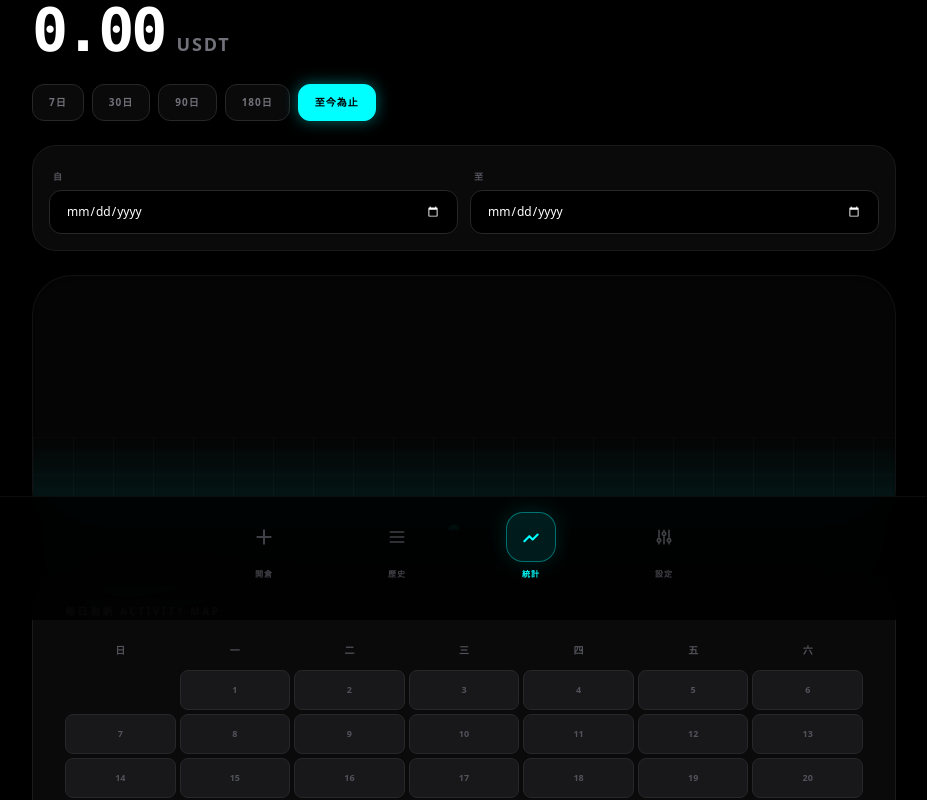
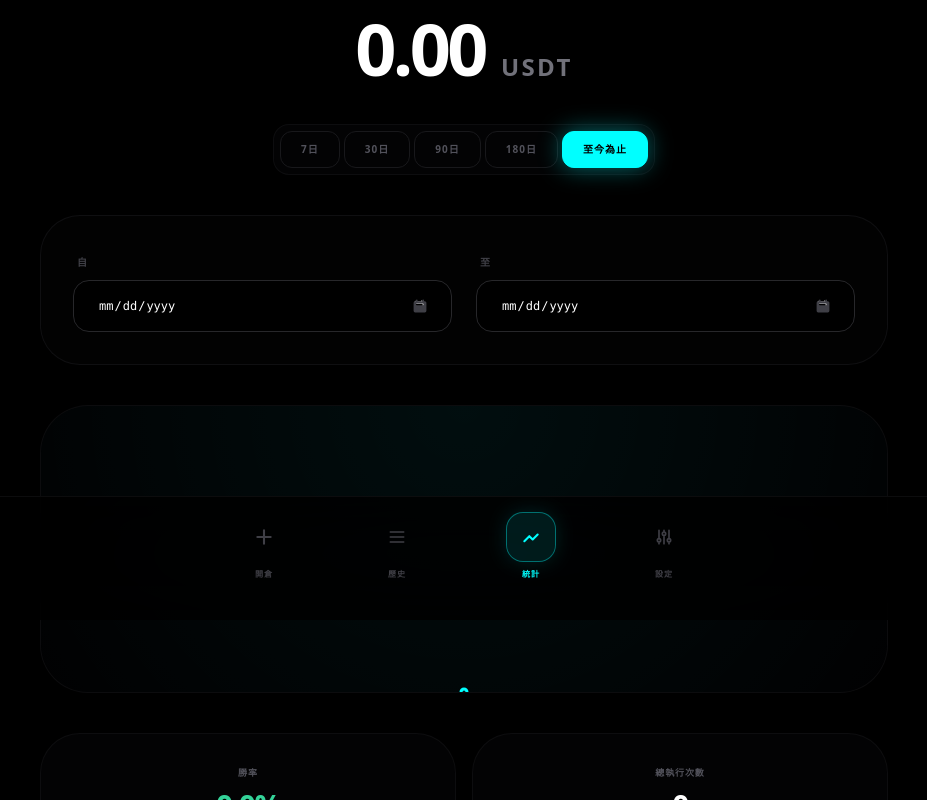
Before and after one commit to mingheng0810/CryptoJournalPRO, a React (Vite) app: page / in a window 1280 px wide. Shown: the part 180-980 px from the top of the page, without its empty margins (176-1103 px from the left). Built offline with nearby package versions, Linux system fonts and the light colour scheme.

Commit message:
Refactor Statistics component for clarity and efficiency

```diff
--- a/components/Statistics.tsx
+++ b/components/Statistics.tsx
@@ -1,6 +1,6 @@
 
 import React, { useMemo, useState } from 'react';
-import { AreaChart, Area, XAxis, YAxis, Tooltip, ResponsiveContainer } from 'recharts';
+import { AreaChart, Area, ResponsiveContainer, YAxis, XAxis, Tooltip } from 'recharts';
 import { Trade, Language, Account } from '../types';
 import { THEME_COLORS, TRANSLATIONS, INITIAL_ACCOUNTS } from '../constants';
 
@@ -12,23 +12,21 @@ interface StatisticsProps {
 const Statistics: React.FC<StatisticsProps> = ({ trades, lang }) => {
   const t = TRANSLATIONS[lang];
   const [showValue, setShowValue] = useState(true);
-
-  // Date range states
   const [fromDate, setFromDate] = useState<string>('');
   const [toDate, setToDate] = useState<string>('');
   const [activeQuickRange, setActiveQuickRange] = useState<string>('All');
 
-  const { stats, equityCurve, dailyPnl, fullPeriodBalance } = useMemo(() => {
+  const { stats, equityCurve, fullPeriodBalance } = useMemo(() => {
     const storedAccs = localStorage.getItem('crypto_journal_accounts_v4');
     const account: Account = storedAccs ? JSON.parse(storedAccs)[0] : INITIAL_ACCOUNTS[0];
     const initialBalance = account?.initialBalance || 0;
 
     const sortedTrades = [...trades].sort((a, b) => new Date(a.timestamp).getTime() - new Date(b.timestamp).getTime());
 
-    let totalRealizedBalance = initialBalance;
+    let totalRealizedPnl = 0;
     sortedTrades.forEach(trade => {
       if (trade.status === 'Closed') {
-        totalRealizedBalance += trade.pnlAmount;
+        totalRealizedPnl += trade.pnlAmount;
       }
     });
 
@@ -39,34 +37,12 @@ const Statistics: React.FC<StatisticsProps> = ({ trades, lang }) => {
       return true;
     });
 
-    let rangeStartBalance = initialBalance;
-    if (fromDate) {
-      sortedTrades.forEach(trade => {
-        const tradeDate = new Date(trade.timestamp).toISOString().split('T')[0];
-        if (tradeDate < fromDate && trade.status === 'Closed') {
-          rangeStartBalance += trade.pnlAmount;
-        }
-      });
-    }
-
-    let currentCurveBalance = rangeStartBalance;
-    const curve = [{ date: 'Start', value: rangeStartBalance }];
-
+    let currentCurveBalance = initialBalance;
+    const curve = [{ date: 'Start', value: initialBalance }];
     filteredTrades.forEach(trade => {
       if (trade.status === 'Closed') {
         currentCurveBalance += trade.pnlAmount;
-        curve.push({
-          date: new Date(trade.timestamp).toLocaleDateString(),
-          value: currentCurveBalance
-        });
-      }
-    });
-
-    const dailyMap = new Map<string, number>();
-    filteredTrades.forEach(trade => {
-      if (trade.status === 'Closed') {
-        const day = new Date(trade.timestamp).toISOString().split('T')[0];
-        dailyMap.set(day, (dailyMap.get(day) || 0) + trade.pnlAmount);
+        curve.push({ date: new Date(trade.timestamp).toLocaleDateString(), value: currentCurveBalance });
       }
     });
 
@@ -76,10 +52,9 @@ const Statistics: React.FC<StatisticsProps> = ({ trades, lang }) => {
       : 0;
 
     return {
-      stats: { winRate, total: filteredTrades.length, balance: totalRealizedBalance },
+      stats: { winRate, total: filteredTrades.length },
       equityCurve: curve,
-      dailyPnl: dailyMap,
-      fullPeriodBalance: totalRealizedBalance
+      fullPeriodBalance: initialBalance + totalRealizedPnl
     };
   }, [trades, fromDate, toDate]);
 
@@ -96,42 +71,13 @@ const Statistics: React.FC<StatisticsProps> = ({ trades, lang }) => {
     }
   };
 
-  const renderCalendar = () => {
-    const now = new Date();
-    const year = now.getFullYear();
-    const month = now.getMonth();
-    const daysInMonth = new Date(year, month + 1, 0).getDate();
-    const firstDay = new Date(year, month, 1).getDay();
-
-    const cells = [];
-    for (let i = 0; i < firstDay; i++) cells.push(<div key={`empty-${i}`} className="h-10"></div>);
-    for (let day = 1; day <= daysInMonth; day++) {
-      const dateStr = `${year}-${String(month + 1).padStart(2, '0')}-${String(day).padStart(2, '0')}`;
-      const pnl = dailyPnl.get(dateStr) || 0;
-      cells.push(
-        <div key={day} className={`h-10 flex flex-col items-center justify-center rounded-lg text-[9px] font-bold border transition-all ${pnl > 0 ? 'bg-emerald-500/10 border-emerald-500/40 text-emerald-400' : pnl < 0 ? 'bg-red-500/10 border-red-500/40 text-red-400' : 'bg-zinc-900 border-zinc-800 text-zinc-600'}`}>
-          {day}
-          {pnl !== 0 && <span className="mt-0.5 scale-90">{pnl > 0 ? '+' : ''}{pnl.toFixed(0)}</span>}
-        </div>
-      );
-    }
-
   return (
-      <div className="grid grid-cols-7 gap-1">
-        {['日', '一', '二', '三', '四', '五', '六'].map(d => <div key={d} className="text-center text-[10px] text-zinc-600 font-black mb-2">{d}</div>)}
-        {cells}
-      </div>
-    );
-  };
-
-  return (
-    <div className="px-4 py-6 space-y-10 max-w-4xl mx-auto pb-32 animate-in fade-in duration-700">
-      <section className="space-y-6">
-        <div className="flex flex-col md:flex-row justify-between items-start md:items-end gap-6">
-           <div className="animate-in slide-in-from-left-4">
-              <div className="text-zinc-500 text-[10px] font-black uppercase tracking-[0.25em] flex items-center gap-2">
-                {t.totalAsset} (Realized)
-                <button onClick={() => setShowValue(!showValue)} className="hover:text-[#00FFFF] transition-colors p-1">
+    <div className="px-6 py-8 space-y-10 max-w-4xl mx-auto pb-40 animate-in fade-in duration-700">
+      {/* Total Asset Valuation - Exact match to Screenshot */}
+      <section className="text-center space-y-6">
+        <div className="flex items-center justify-center gap-2 text-zinc-500 text-[10px] font-black uppercase tracking-[0.2em]">
+          <span>總資產估值 (REALIZED)</span>
+          <button onClick={() => setShowValue(!showValue)} className="hover:text-[#00FFFF] transition-colors">
             {showValue ? (
               <svg className="w-4 h-4" fill="none" stroke="currentColor" viewBox="0 0 24 24"><path strokeLinecap="round" strokeLinejoin="round" strokeWidth={2} d="M15 12a3 3 0 11-6 0 3 3 0 016 0z"/><path strokeLinecap="round" strokeLinejoin="round" strokeWidth={2} d="M2.458 12C3.732 7.943 7.523 5 12 5c4.478 0 8.268 2.943 9.542 7-1.274 4.057-5.064 7-9.542 7-4.477 0-8.268-2.943-9.542-7z"/></svg>
             ) : (
@@ -139,102 +85,84 @@ const Statistics: React.FC<StatisticsProps> = ({ trades, lang }) => {
             )}
           </button>
         </div>
-              <div className="flex items-baseline gap-3 mt-3">
-                <span className="text-5xl md:text-6xl font-black font-mono tracking-tighter transition-all">
+        <div className="flex items-baseline justify-center gap-4">
+          <span className="text-7xl font-[900] font-sans tracking-tighter">
             {showValue ? fullPeriodBalance.toFixed(2) : '••••••'}
           </span>
-                <span className="text-zinc-500 text-lg font-black tracking-widest uppercase">USDT</span>
+          <span className="text-zinc-500 text-2xl font-black tracking-widest uppercase">USDT</span>
         </div>
-           </div>
-        </div>
+      </section>
 
-        <div className="flex flex-wrap gap-2 animate-in fade-in slide-in-from-right-2">
+      {/* Quick Range Selector - Exact style from Screenshot */}
+      <section className="flex justify-center bg-zinc-950/40 p-1.5 rounded-2xl border border-zinc-900/50 w-fit mx-auto gap-1">
          {[
            { label: '7日', val: 7 },
            { label: '30日', val: 30 },
            { label: '90日', val: 90 },
            { label: '180日', val: 180 },
-             { label: t.allTime, val: 'All' }
+           { label: '至今為止', val: 'All' }
          ].map(q => (
            <button
               key={q.label}
               onClick={() => handleQuickRange(q.val as any)}
-                className={`px-4 py-2.5 rounded-xl text-[10px] font-black uppercase tracking-widest border transition-all ${activeQuickRange === q.val.toString() ? 'bg-[#00FFFF] text-black border-[#00FFFF] shadow-[0_0_15px_rgba(0,255,255,0.4)]' : 'bg-[#0A0A0A] text-zinc-500 border-zinc-800 hover:border-zinc-700'}`}
+              className={`px-5 py-2.5 rounded-xl text-[10px] font-black uppercase tracking-widest border transition-all duration-300 ${activeQuickRange === q.val.toString() ? 'bg-[#00FFFF] text-black border-[#00FFFF] shadow-[0_0_25px_rgba(0,255,255,0.4)]' : 'bg-transparent text-zinc-600 border-zinc-900 hover:border-zinc-800'}`}
            >
              {q.label}
            </button>
          ))}
-        </div>
+      </section>
 
-        {/* Custom Date Range Picker - Adjusted for mobile grid */}
-        <div className="grid grid-cols-1 sm:grid-cols-2 gap-3 p-4 bg-[#0A0A0A] border border-[#1A1A1A] rounded-3xl animate-in fade-in duration-1000 overflow-hidden">
-           <div className="space-y-1">
-              <label className="text-[9px] font-black text-zinc-600 uppercase tracking-widest px-1">{t.fromDate}</label>
-              <input
-                type="date"
-                value={fromDate}
-                onChange={e => { setFromDate(e.target.value); setActiveQuickRange('Custom'); }}
-                className="w-full bg-black border border-zinc-800 rounded-xl px-4 py-3 text-xs text-white outline-none focus:border-[#00FFFF] appearance-none"
-                style={{ colorScheme: 'dark' }}
-              />
-           </div>
-           <div className="space-y-1">
-              <label className="text-[9px] font-black text-zinc-600 uppercase tracking-widest px-1">{t.toDate}</label>
-              <input
-                type="date"
-                value={toDate}
-                onChange={e => { setToDate(e.target.value); setActiveQuickRange('Custom'); }}
-                className="w-full bg-black border border-zinc-800 rounded-xl px-4 py-3 text-xs text-white outline-none focus:border-[#00FFFF] appearance-none"
-                style={{ colorScheme: 'dark' }}
-              />
+      {/* Date Range Picker - Exact match to Screenshot */}
+      <section className="bg-zinc-900/10 border border-zinc-900/60 rounded-[2.5rem] p-8 grid grid-cols-1 md:grid-cols-2 gap-6">
+         <div className="space-y-2">
+            <label className="text-[10px] font-black text-zinc-700 uppercase tracking-widest ml-1">自</label>
+            <div className="relative group">
+              <input type="date" value={fromDate} onChange={e => {setFromDate(e.target.value); setActiveQuickRange('Custom');}} className="w-full bg-black border border-zinc-800 rounded-2xl px-6 py-4 text-xs font-mono text-white outline-none focus:border-[#00FFFF]/30 transition-all appearance-none" style={{ colorScheme: 'dark' }} />
+              <div className="absolute right-6 top-1/2 -translate-y-1/2 pointer-events-none text-zinc-700 group-focus-within:text-[#00FFFF]">
+                <svg className="w-4 h-4" fill="currentColor" viewBox="0 0 20 20"><path fillRule="evenodd" d="M6 2a1 1 0 00-1 1v1H4a2 2 0 00-2 2v10a2 2 0 002 2h12a2 2 0 002-2V6a2 2 0 00-2-2h-1V3a1 1 0 10-2 0v1H7V3a1 1 0 00-1-1zm0 5a1 1 0 000 2h8a1 1 0 100-2H6z" clipRule="evenodd"/></svg>
               </div>
             </div>
-
-        <div className="h-64 relative overflow-hidden rounded-[2.5rem] border border-white/5 bg-[#050505] shadow-inner">
-          <div className="absolute inset-x-0 bottom-0 h-24 bg-gradient-to-t from-[#00FFFF]/10 to-transparent pointer-events-none" style={{ perspective: '200px', transform: 'rotateX(20deg)' }}>
-            <div className="w-full h-full" style={{ backgroundSize: '40px 40px', backgroundImage: 'linear-gradient(to right, #ffffff05 1px, transparent 1px), linear-gradient(to bottom, #ffffff05 1px, transparent 1px)' }}></div>
          </div>
-          <ResponsiveContainer width="100%" height="100%">
-            <AreaChart data={equityCurve} margin={{ top: 20, right: 0, left: -20, bottom: 0 }}>
-              <defs>
-                <linearGradient id="glow" x1="0" y1="0" x2="0" y2="1">
-                  <stop offset="5%" stopColor={THEME_COLORS.cyan} stopOpacity={0.4}/>
-                  <stop offset="95%" stopColor={THEME_COLORS.cyan} stopOpacity={0}/>
-                </linearGradient>
-              </defs>
-              <Area
-                type="monotone"
-                dataKey="value"
-                stroke={THEME_COLORS.cyan}
-                strokeWidth={5}
-                fill="url(#glow)"
-                animationDuration={2500}
-                isAnimationActive={true}
-              />
-            </AreaChart>
-          </ResponsiveContainer>
+         <div className="space-y-2">
+            <label className="text-[10px] font-black text-zinc-700 uppercase tracking-widest ml-1">至</label>
+            <div className="relative group">
+              <input type="date" value={toDate} onChange={e => {setToDate(e.target.value); setActiveQuickRange('Custom');}} className="w-full bg-black border border-zinc-800 rounded-2xl px-6 py-4 text-xs font-mono text-white outline-none focus:border-[#00FFFF]/30 transition-all appearance-none" style={{ colorScheme: 'dark' }} />
+              <div className="absolute right-6 top-1/2 -translate-y-1/2 pointer-events-none text-zinc-700 group-focus-within:text-[#00FFFF]">
+                <svg className="w-4 h-4" fill="currentColor" viewBox="0 0 20 20"><path fillRule="evenodd" d="M6 2a1 1 0 00-1 1v1H4a2 2 0 00-2 2v10a2 2 0 002 2h12a2 2 0 002-2V6a2 2 0 00-2-2h-1V3a1 1 0 10-2 0v1H7V3a1 1 0 00-1-1zm0 5a1 1 0 000 2h8a1 1 0 100-2H6z" clipRule="evenodd"/></svg>
+              </div>
+            </div>
          </div>
       </section>
 
-      <section className="bg-[#0A0A0A] border border-[#1A1A1A] rounded-[2.5rem] p-6 md:p-8 space-y-6 shadow-2xl">
-        <h3 className="text-[10px] font-black uppercase tracking-[0.25em] text-zinc-600">{t.dailyPnl} Activity Map</h3>
-        <div className="overflow-x-auto">
-          {renderCalendar()}
-        </div>
+      {/* Chart Section */}
+      <section className="h-72 relative bg-zinc-950/20 rounded-[3rem] border border-zinc-900/50 overflow-hidden">
+         <div className="absolute inset-0 pointer-events-none" style={{ backgroundImage: 'radial-gradient(circle at 50% 0%, rgba(0, 255, 255, 0.05) 0%, transparent 100%)' }}></div>
+         <ResponsiveContainer width="100%" height="100%">
+            <AreaChart data={equityCurve} margin={{ top: 30, right: 0, left: 0, bottom: 0 }}>
+              <defs>
+                <linearGradient id="chartGlow" x1="0" y1="0" x2="0" y2="1">
+                  <stop offset="5%" stopColor="#00FFFF" stopOpacity={0.25}/>
+                  <stop offset="95%" stopColor="#00FFFF" stopOpacity={0}/>
+                </linearGradient>
+              </defs>
+              <Area type="monotone" dataKey="value" stroke="#00FFFF" strokeWidth={3} fill="url(#chartGlow)" animationDuration={1500} />
+            </AreaChart>
+         </ResponsiveContainer>
       </section>
 
-      <div className="grid grid-cols-1 sm:grid-cols-2 gap-4">
-        <MetricCard label={t.winRate} value={`${stats.winRate.toFixed(1)}%`} color="text-emerald-400" />
-        <MetricCard label={t.totalTrades} value={stats.total.toString()} color="text-white" />
+      {/* Metrics Cards */}
+      <div className="grid grid-cols-2 gap-4">
+        <MetricBox label="勝率" value={`${stats.winRate.toFixed(1)}%`} color="text-emerald-400" />
+        <MetricBox label="總執行次數" value={stats.total.toString()} />
       </div>
     </div>
   );
 };
 
-const MetricCard: React.FC<{ label: string; value: string; color: string }> = ({ label, value, color }) => (
-  <div className="bg-[#0A0A0A] border border-[#1A1A1A] rounded-[2rem] p-6 md:p-8 space-y-1 shadow-xl">
-    <div className="text-[9px] font-black text-zinc-600 uppercase tracking-[0.2em]">{label}</div>
-    <div className={`text-4xl font-black font-mono tracking-tighter ${color}`}>{value}</div>
+const MetricBox: React.FC<{ label: string; value: string; color?: string }> = ({ label, value, color = "text-white" }) => (
+  <div className="bg-zinc-950/40 border border-zinc-900/50 rounded-[2.5rem] p-8 text-center space-y-2">
+    <div className="text-[9px] font-black text-zinc-600 uppercase tracking-widest">{label}</div>
+    <div className={`text-3xl font-black font-sans tracking-tighter ${color}`}>{value}</div>
   </div>
 );
 
```
Lines whose indentation alone changed are shown as unchanged.
